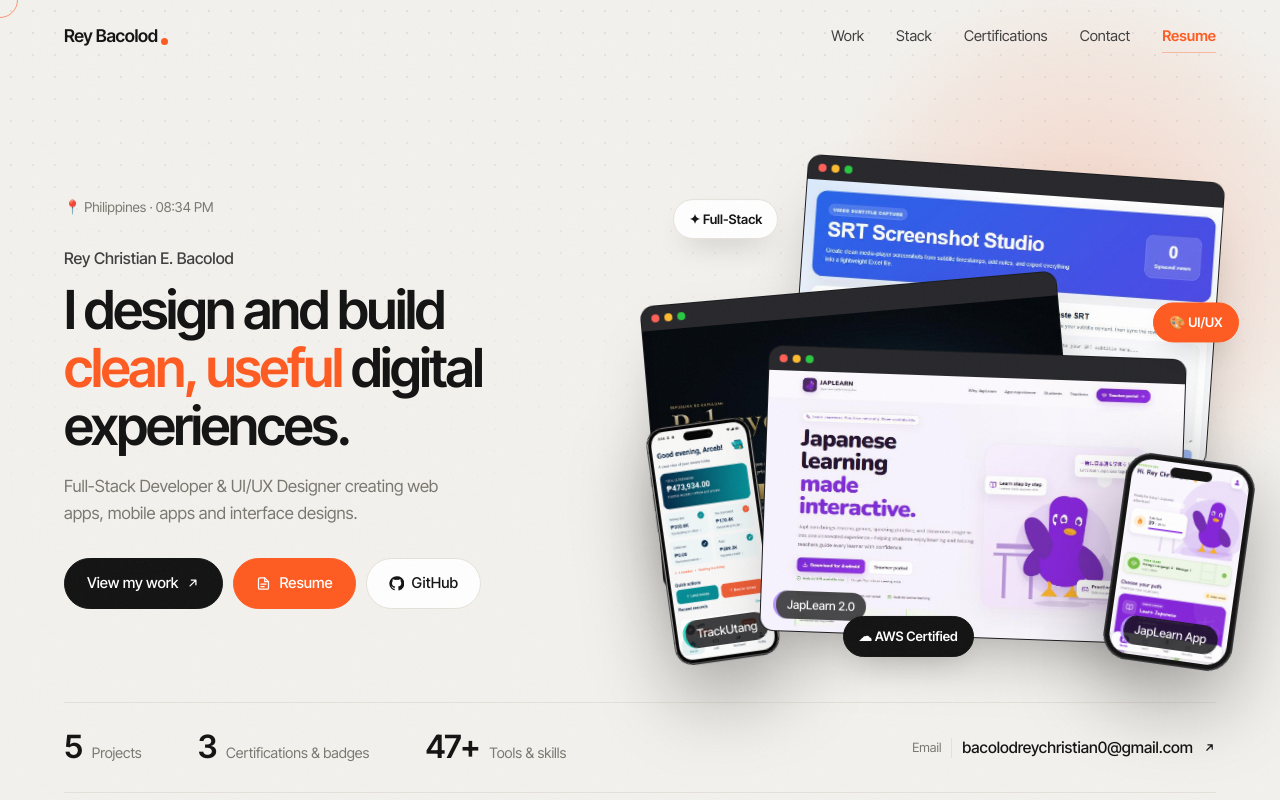
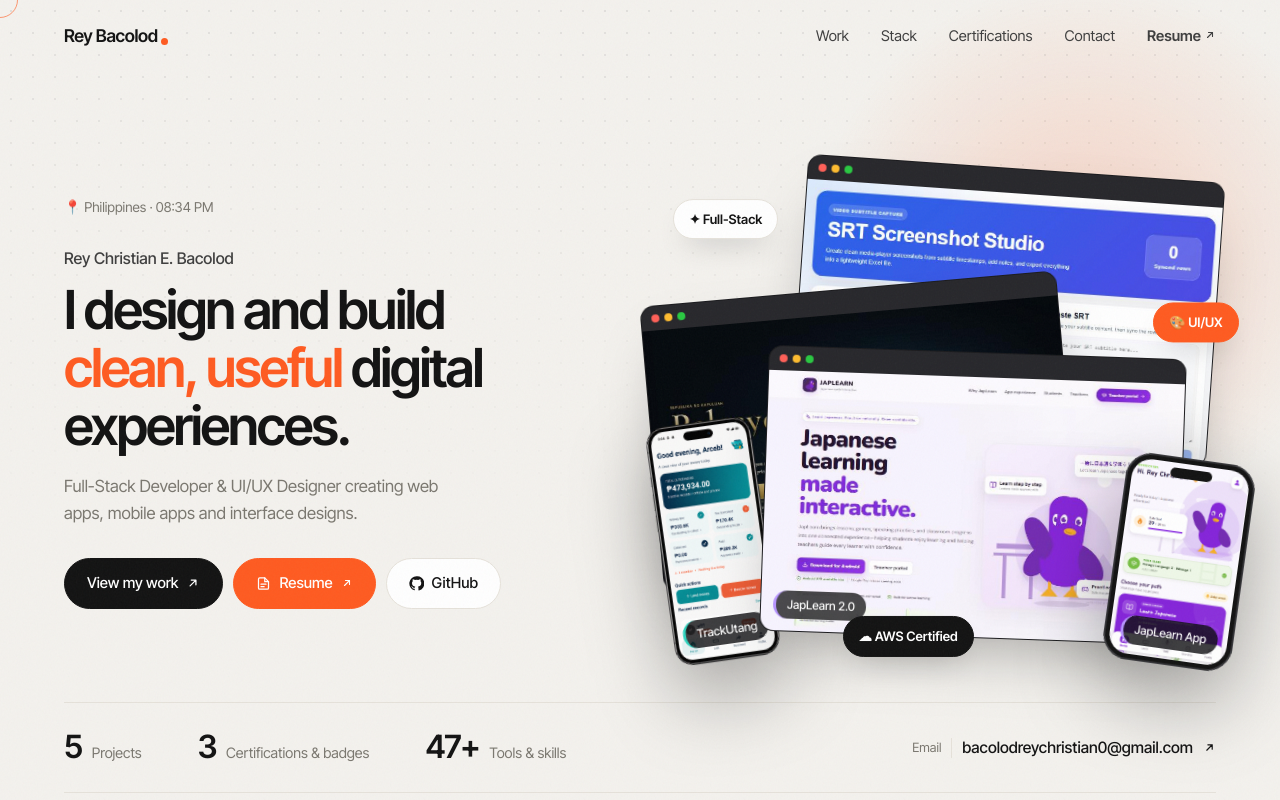
Before and after one commit to rychfghg/reybacolodportfolio, a React (Vite) app: page / in a window 1280 px wide. Shown: the top 800 px of the page. Built offline with nearby package versions, Linux system fonts and the light colour scheme.

Commit message:
Add resume PDF

```diff
--- a/src/data.js
+++ b/src/data.js
@@ -10,7 +10,7 @@ export const profile = {
   github: 'https://github.com/rychfghg',
   // Paste your resume link here (Google Drive, PDF, etc.). While empty, the
   // Resume button shows a "coming soon" message instead.
-  resume: '',
+  resume: '/Rey-Christian-Bacolod-Resume.pdf',
 }
 
 // links: { live, code, design } - leave out any that don't apply
```
Also changed, not shown: 1 other file (tests, documents, lock files or other folders).
